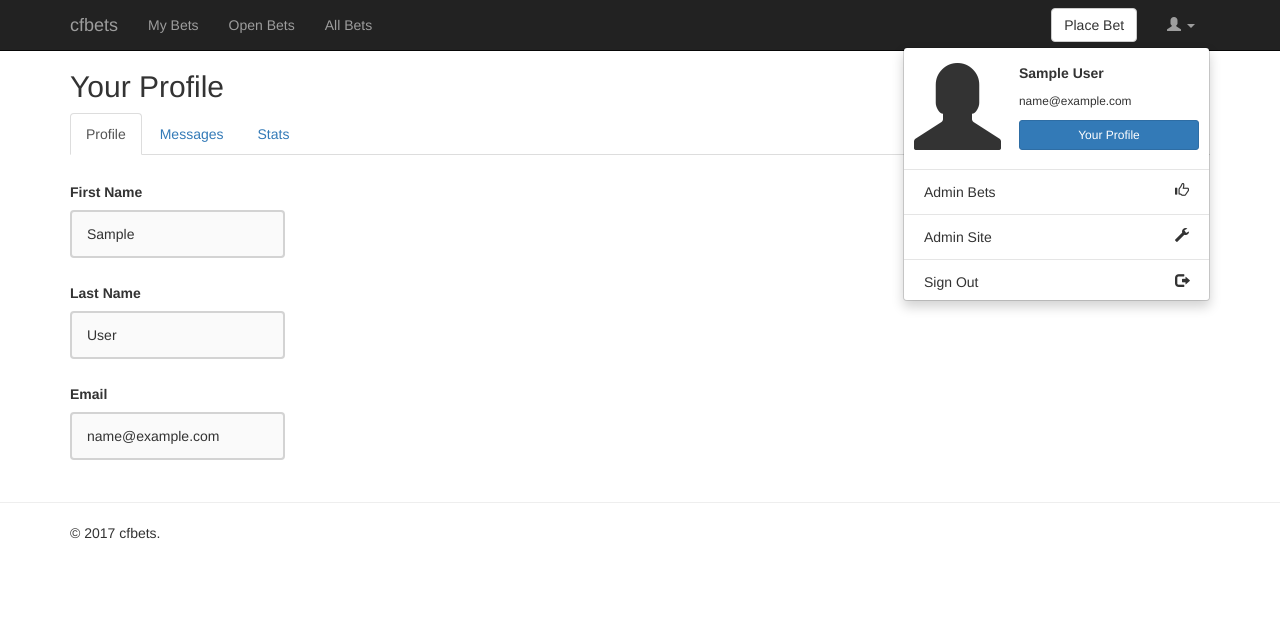
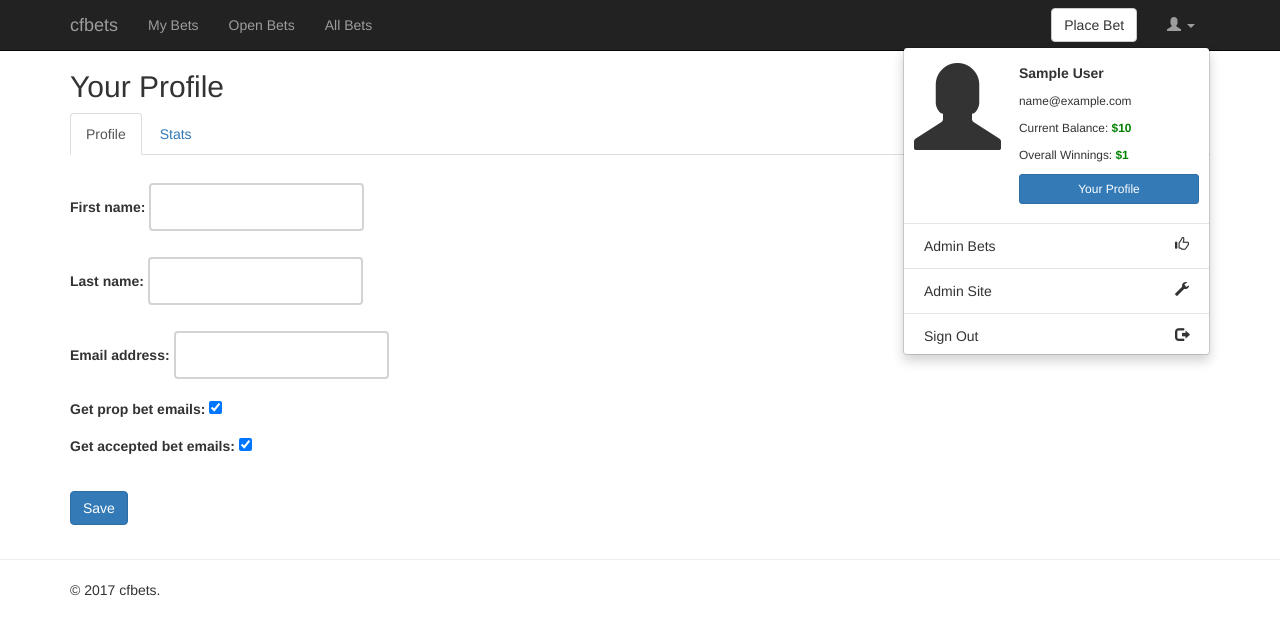
Before and after one commit to joshpelkey/cfbets, a Django app: page /profile/ in a window 1280 px wide, after a click that opens the changed part. Shown: the top 635 px of the page. Run offline with Django 3.2, Linux system fonts and the light colour scheme; a user stored in the database is signed in; tables that the repository leaves empty hold one stand-in row (values such as "Sample post"); some libraries are stand-ins or nearby versions.

Commit message:
added stats, trying to do user form but broken

```diff
--- a/cfbets/bets/models.py
+++ b/cfbets/bets/models.py
@@ -53,7 +53,8 @@ class UserProfile (models.Model):
 	user = models.OneToOneField(User, on_delete=models.CASCADE)
 	current_balance = models.IntegerField(default=0, help_text='The user\'s current balance. Every time the user settles up, the current balance is reset to zero.')
 	overall_winnings = models.IntegerField(default=0, help_text='The user\'s overall winnings since joining.')
-	get_site_emails = models.BooleanField (default=True)
+	get_prop_bet_emails = models.BooleanField (default=True)
+	get_accepted_bet_emails = models.BooleanField (default=True)
 	last_payment = models.DateTimeField(null=True, blank=True)
 	created_on = models.DateTimeField(auto_now_add=True)
 	modified_on = models.DateTimeField(auto_now=True)
--- a/cfbets/cfbets/forms.py
+++ b/cfbets/cfbets/forms.py
@@ -1,6 +1,8 @@
 from django.contrib.auth.forms import UserCreationForm
 from django import forms
+from django.forms import ModelForm
 from django.contrib.auth.models import User
+from bets.models import UserProfile
 
 class SignUpForm(UserCreationForm):
     # declare the fields you will show
@@ -25,3 +27,13 @@ class SignUpForm(UserCreationForm):
     	if commit:
         	user.save()
 	return user
+
+class UserForm(forms.ModelForm):
+	class Meta:
+		model = User
+		fields = ["first_name", "last_name", "email"]
+
+class UserProfileForm(forms.ModelForm):
+	class Meta:
+		model = UserProfile
+		fields = ["get_prop_bet_emails", "get_accepted_bet_emails"]
--- a/cfbets/cfbets/views.py
+++ b/cfbets/cfbets/views.py
@@ -1,9 +1,10 @@
 from django.http import HttpResponse
 from django.shortcuts import render
 from django.http import HttpResponseRedirect
-from cfbets.forms import SignUpForm
+from cfbets.forms import SignUpForm, UserForm, UserProfileForm
 from django.contrib.auth import authenticate, login
 from django.contrib.auth.decorators import login_required
+from bets.models import ProposedBet, AcceptedBet
 
 def welcome(request):
 	if request.user.is_authenticated():
@@ -35,4 +36,31 @@ def sign_up(request):
 
 @login_required(login_url='/login/')
 def profile(request):
-	return render(request, 'base_profile.html')
+	# get the current user
+	current_user = request.user
+
+	# all the form stuff
+	if request.method == 'POST':
+		user_form = UserForm(request.POST)
+		user_profile_form = UserProfileForm(request.POST)
+		if user_form.is_valid() and user_profile_form.is_valid():
+			# need to save for current user NOT create a new one...
+			user_form.save()
+			profile = user_profile_form.save(commit = False)
+			profile.user = current_user
+			profile.save()
+			messages.success(request, 'Profile saved successfully.')
+			return HttpResponseRedirect("/profile")
+	else:
+		user_form = UserForm()
+		user_profile_form = UserProfileForm()
+
+	# all the status stuff
+
+	# get win/tie/loss stats
+	all_prop_bets = ProposedBet.objects.filter(user=current_user)
+	total_won_bets = all_prop_bets.filter(won_bet__exact=1).count()
+	total_tie_bets = all_prop_bets.filter(won_bet__exact=0).count()
+	total_loss_bets = all_prop_bets.filter(won_bet__exact=-1).count()
+
+	return render(request, 'base_profile.html', {'user_form': user_form, 'user_profile_form': user_profile_form, 'total_won_bets': total_won_bets, 'total_tie_bets': total_tie_bets, 'total_loss_bets': total_loss_bets})
--- a/cfbets/templates/base.html
+++ b/cfbets/templates/base.html
@@ -62,6 +62,24 @@
 												<div class="col-lg-8">
 													<p class="text-left"><strong>{{ user.get_full_name }}</strong></p>
 													<p class="text-left small">{{ user.email }}</p>
+													<p class="text-left small">Current Balance: <strong>
+																						{% if user.userprofile.current_balance < 0 %}
+																							<font color="red">-${{ user.userprofile.current_balance|stringformat:"+d"|slice:"1:" }}</font>
+																						{% elif user.userprofile.current_balance > 0 %}
+																							<font color="green">${{ user.userprofile.current_balance }}</font>
+																						{% else %}
+																							${{ user.userprofile.current_balance }}
+																						{% endif %}
+																						</strong></p>
+													<p class="text-left small">Overall Winnings: <strong>
+																						{% if user.userprofile.overall_winnings < 0 %}
+																							<font color="red">-${{ user.userprofile.overall_winnings|stringformat:"+d"|slice:"1:" }}</font>
+																						{% elif user.userprofile.overall_winnings > 0 %}
+																							<font color="green">${{ user.userprofile.overall_winnings }}</font>
+																						{% else %}
+																							${{ user.userprofile.overall_winnings }}
+																						{% endif %}
+																						</strong></p>
 													<p class="text-left">
 														<a href="/profile" class="btn btn-primary btn-block btn-sm">Your Profile</a>
 													</p>
--- a/cfbets/templates/base_profile.html
+++ b/cfbets/templates/base_profile.html
@@ -10,46 +10,58 @@
 	<!-- Nav tabs -->
 	<ul class="nav nav-tabs">
 	  <li class="active"><a data-toggle="tab" href="#user-profile">Profile</a></li>
-	  <li><a data-toggle="tab" href="#user-messages">Messages</a></li>
 	  <li><a data-toggle="tab" href="#user-stats">Stats</a></li>
 	</ul>
 
 	<div class="tab-content">
 		<div id="user-profile" class="tab-pane fade in active">
 			<br/>
-			<form class="form-horizontal" method="post">{% csrf_token %}
-				<div class="control-group">
-					<label class="control-label">First Name</label>
-					<div class="controls">
-						<input id="first-name" name="first_name" type="text" placeholder="{{ user.first_name }}" value="{{user.first_name}}" class="input-xlarge" disabled>
-							<p class="help-block"></p>
+			<div "container">
+				<form class="form-horizontal" id="profile-form" method="post" action="">{% csrf_token %}
+					{{ user_form.as_p }}
+					{{ user_profile_form.as_p }}
+					<br/>
+					<div class="form-actions">
+						<button type="submit" class="btn btn-primary" >Save</button>
 					</div>
-				</div>
-				<div class="control-group">
-					<label class="control-label">Last Name</label>
-					<div class="controls">
-						<input id="first-name" name="last_name" type="text" placeholder="{{ user.last_name }}" value="{{ user.last_name }}" class="input-xlarge" disabled>
-							<p class="help-block"></p>
-					</div>
-				</div>
-				<div class="control-group">
-					<label class="control-label">Email</label>
-					<div class="controls">
-						<input id="first-name" name="last_name" type="text" placeholder="{{ user.email }}" value="{{ user.email }}" class="input-xlarge" disabled>
-							<p class="help-block"></p>
-					</div>
-				</div>
-			</form>
+				</form>
+			</div>
   		</div>
-
-		<div id="user-messages" class="tab-pane fade">
-			<br/>
-			<p>Nothing to see here, yet.</p>
-		</div>
 
 		<div id="user-stats" class="tab-pane fade">
 			<br/>
-			<p>Nothing to see here, yet.</p>
+			<div class="container col-md-4">
+				<table class="table table-striped table-condensed">
+					<tbody>
+						<tr>
+						<td>Current Balance:</td>
+												<td>
+												{% if user.userprofile.current_balance < 0 %}
+													<font color="red">-${{ user.userprofile.current_balance|stringformat:"+d"|slice:"1:" }}</font>
+												{% elif user.userprofile.current_balance > 0 %}
+													<font color="green">${{ user.userprofile.current_balance }}</font>
+												{% else %}
+													${{ user.userprofile.current_balance }}
+												{% endif %}
+												</td>
+						</tr>
+						<tr>
+						<td>Overall Winnings:</td>
+												<td>
+												{% if user.userprofile.overall_winnings < 0 %}
+													<font color="red">-${{ user.userprofile.overall_winnings|stringformat:"+d"|slice:"1:" }}</font>
+												{% elif user.userprofile.overall_winnings > 0 %}
+													<font color="green">${{ user.userprofile.overall_winnings }}</font>
+												{% else %}
+													${{ user.userprofile.overall_winnings }}
+												{% endif %}
+												</td>
+						<tr><td>Wins:</td><td>{{ total_won_bets }}</td></tr>
+						<tr><td>Losses:</td><td>{{ total_loss_bets }}</td></tr>
+						<tr><td>Ties:</td><td>{{ total_tie_bets }}</td></tr>
+					</tbody>
+				</table>
+			</div>
 		</div>
 	</div>
 </div>
```
Also changed, not shown: cfbets/bets/migrations/0003_auto_20170115_1704.py (added).
